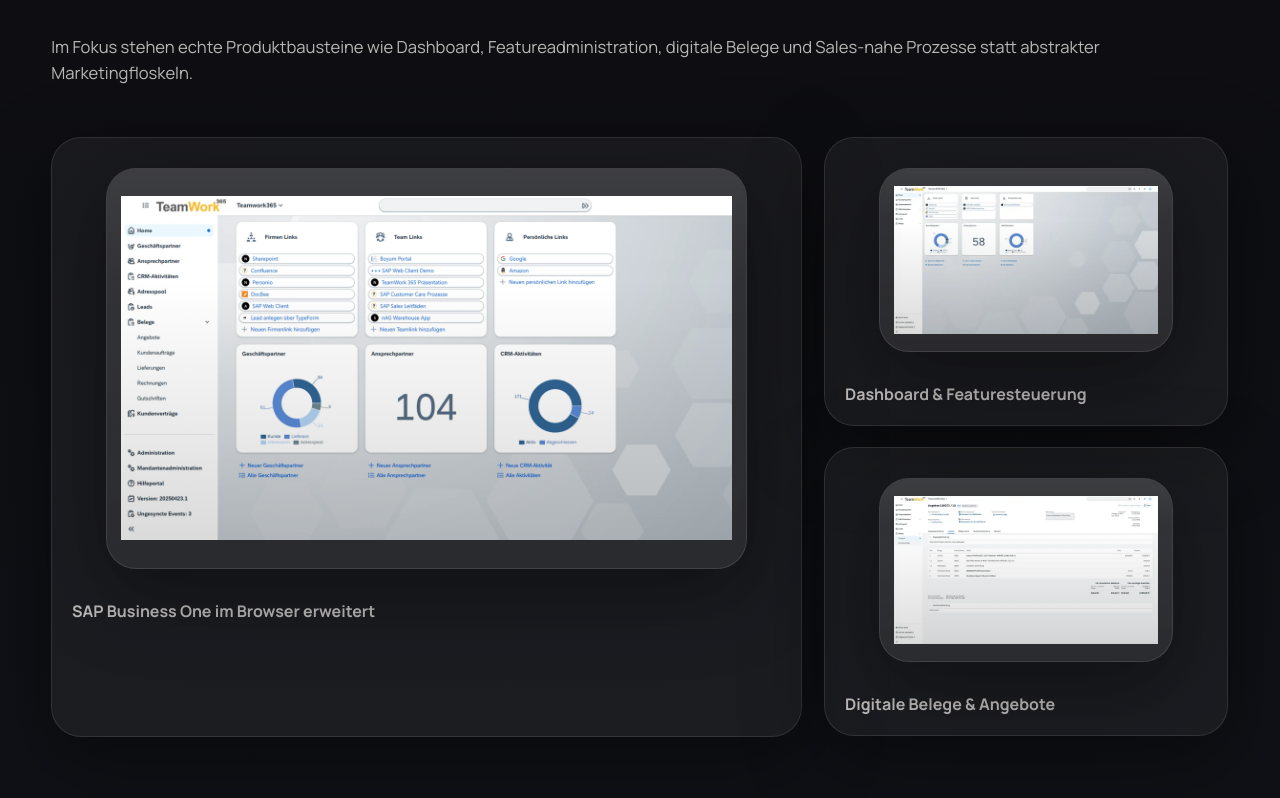
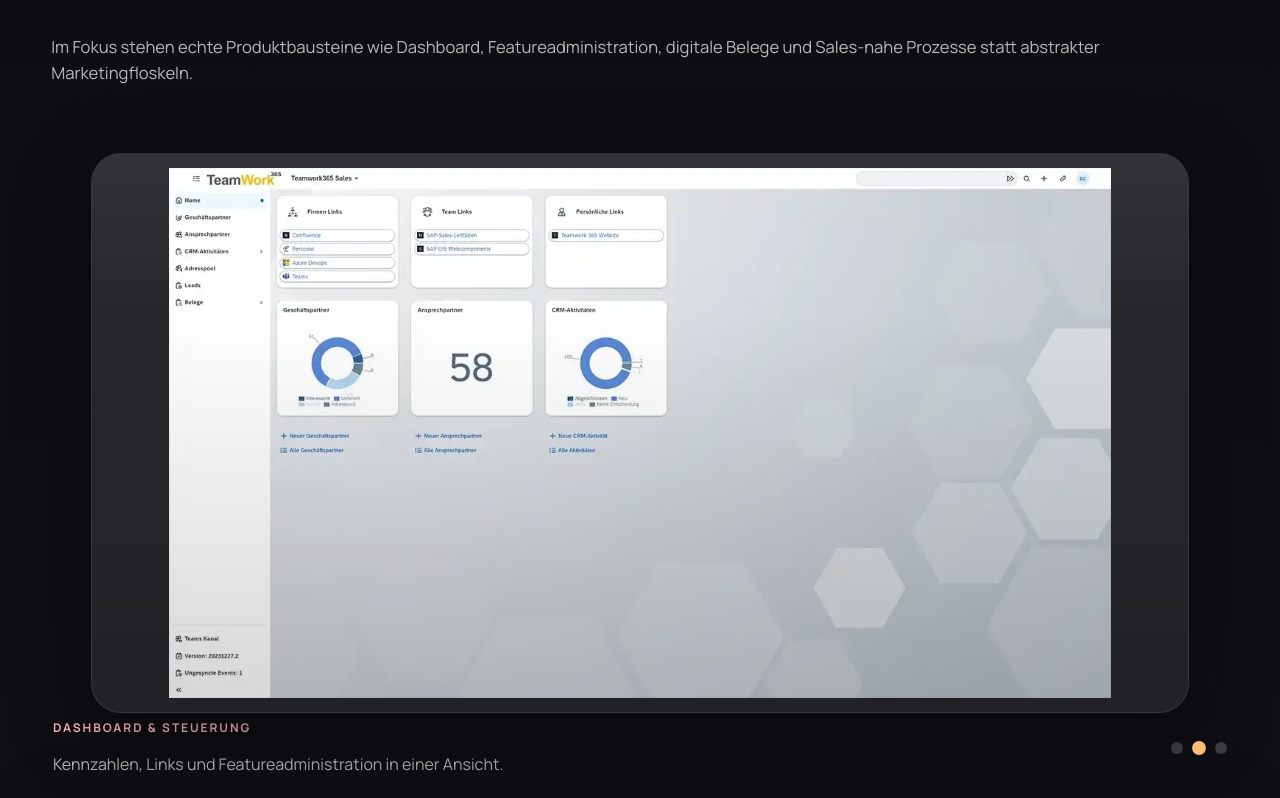
Before and after one commit to simowNgithub/teamwork-page, a React (Vite) app: page / in a window 1280 px wide. Shown: the part 1500-2298 px from the top of the page. Built offline with nearby package versions, Linux system fonts and the light colour scheme.

Commit message:
Add product slideshow and expand digital documents

```diff
--- a/src/App.tsx
+++ b/src/App.tsx
@@ -42,6 +42,27 @@
   },
 ];
 
+const slideshowImages = [
+  {
+    title: "Startseite & Navigation",
+    description: "Zentrale Oberfläche für Teams im erweiterten SAP Business One Web Client.",
+    image: imagePath("tw365-header.webp"),
+    imageAlt: "Startseite von TeamWork 365",
+  },
+  {
+    title: "Dashboard & Steuerung",
+    description: "Kennzahlen, Links und Featureadministration in einer Ansicht.",
+    image: imagePath("tw365-dashboard.webp"),
+    imageAlt: "Dashboard in TeamWork 365",
+  },
+  {
+    title: "Digitale Belege",
+    description: "Angebote und Aufträge digital bereitstellen, teilen und annehmen.",
+    image: imagePath("tw365-sales.webp"),
+    imageAlt: "Digitale Belege in TeamWork 365",
+  },
+];
+
 const functionStories = [
   {
     eyebrow: "SAP Web Client",
@@ -53,9 +74,14 @@
   },
   {
     eyebrow: "Digitale Belege",
-    title: "Angebote, Aufträge und weitere Belege werden digital bereitgestellt und verarbeitet.",
-    text: "TeamWork 365 unterstützt digitale Angebote, Kundenaufträge sowie weitere Belegtypen mit Vorschau, E-Mail-Versand, externen Links und digitaler Annahme.",
-    bullets: ["E-Angebot, E-Kundenauftrag, E-Rechnung und mehr", "Belege per Link teilen und digital annehmen", "Echtzeitdaten direkt aus SAP Business One"],
+    title: "Digitale Belege laufen vom Versand bis zur Annahme in einem durchgängigen Prozess.",
+    text: "TeamWork 365 unterstützt digitale Belege wie E-Angebot, E-Kundenauftrag, E-Rechnung, E-Lieferschein und E-Gutschrift mit Echtzeitdaten aus SAP Business One.",
+    bullets: [
+      "Belege direkt anzeigen, per E-Mail versenden und als Vorschau bereitstellen",
+      "Externe Links zum Teilen und zur digitalen Annahme oder Unterschrift",
+      "Alle Belegdaten in Echtzeit direkt aus SAP Business One laden",
+      "Interne und externe Benachrichtigungen abhängig von SMTP- und Mandantenkonfiguration",
+    ],
     image: imagePath("tw365-sales.webp"),
     imageAlt: "Angebotsansicht in TeamWork 365",
   },
@@ -141,6 +167,7 @@
   const [formState, setFormState] = useState<FormState>(initialFormState);
   const [status, setStatus] = useState<"idle" | "success">("idle");
   const [activeImage, setActiveImage] = useState<{ src: string; alt: string } | null>(null);
+  const [activeSlide, setActiveSlide] = useState(0);
 
   useEffect(() => {
     const elements = document.querySelectorAll<HTMLElement>("[data-reveal]");
@@ -183,6 +210,14 @@
       document.body.style.overflow = "";
     };
   }, [activeImage]);
+
+  useEffect(() => {
+    const intervalId = window.setInterval(() => {
+      setActiveSlide((current) => (current + 1) % slideshowImages.length);
+    }, 4500);
+
+    return () => window.clearInterval(intervalId);
+  }, []);
 
   const handleSubmit = (event: FormEvent<HTMLFormElement>) => {
     event.preventDefault();
@@ -275,10 +310,39 @@
             </p>
           </div>
 
+          <div className="showcase-slideshow" data-reveal="up">
+            <div className="slideshow-stage">
+              {slideshowImages.map((item, index) => (
+                <div className={`slideshow-slide ${index === activeSlide ? "is-active" : ""}`} key={item.title}>
+                  <MediaFrame image={item.image} imageAlt={item.imageAlt} className="showcase-frame" onOpen={(src, alt) => setActiveImage({ src, alt })} />
+                </div>
+              ))}
+            </div>
+
+            <div className="slideshow-meta">
+              <div>
+                <p className="eyebrow">{slideshowImages[activeSlide].title}</p>
+                <p className="slideshow-description">{slideshowImages[activeSlide].description}</p>
+              </div>
+
+              <div className="slideshow-controls" aria-label="Produktbilder">
+                {slideshowImages.map((item, index) => (
+                  <button
+                    key={item.title}
+                    type="button"
+                    className={`slideshow-dot ${index === activeSlide ? "is-active" : ""}`}
+                    onClick={() => setActiveSlide(index)}
+                    aria-label={`Slide ${index + 1}: ${item.title}`}
+                  />
+                ))}
+              </div>
+            </div>
+          </div>
+
           <div className="showcase-grid">
             {showcaseImages.map((item) => (
               <article className={`showcase-card showcase-card-${item.size}`} key={item.title} data-reveal="up">
-                <MediaFrame image={item.image} imageAlt={item.imageAlt} className="showcase-frame" onOpen={(src, alt) => setActiveImage({ src, alt })} />
+                <MediaFrame image={item.image} imageAlt={item.imageAlt} className="showcase-frame showcase-frame-compact" onOpen={(src, alt) => setActiveImage({ src, alt })} />
                 <div className="showcase-label">
                   <span>{item.title}</span>
                 </div>
--- a/src/styles.css
+++ b/src/styles.css
@@ -69,6 +69,7 @@
 .hero-grid,
 .section-heading,
 .showcase-grid,
+.showcase-slideshow,
 .function-grid,
 .pricing-grid,
 .contact-layout {
@@ -360,6 +361,74 @@
   gap: 22px;
 }
 
+.showcase-slideshow {
+  display: grid;
+  gap: 18px;
+  margin-bottom: 22px;
+}
+
+.slideshow-stage {
+  position: relative;
+  min-height: 560px;
+}
+
+.slideshow-slide {
+  position: absolute;
+  inset: 0;
+  opacity: 0;
+  transform: translateY(18px) scale(0.985);
+  pointer-events: none;
+  transition:
+    opacity 420ms ease,
+    transform 420ms ease;
+}
+
+.slideshow-slide.is-active {
+  opacity: 1;
+  transform: translateY(0) scale(1);
+  pointer-events: auto;
+}
+
+.slideshow-slide .showcase-frame {
+  height: 100%;
+  aspect-ratio: auto;
+}
+
+.slideshow-meta {
+  display: flex;
+  justify-content: space-between;
+  align-items: center;
+  gap: 18px;
+  padding: 4px 2px 0;
+}
+
+.slideshow-description {
+  margin: 0;
+  color: var(--text-soft);
+  font-size: 1rem;
+}
+
+.slideshow-controls {
+  display: inline-flex;
+  gap: 10px;
+}
+
+.slideshow-dot {
+  width: 12px;
+  height: 12px;
+  padding: 0;
+  border: 0;
+  border-radius: 999px;
+  background: rgba(255, 255, 255, 0.2);
+  cursor: pointer;
+  transition: transform 180ms ease, background 180ms ease;
+}
+
+.slideshow-dot.is-active {
+  background: var(--accent);
+  transform: scale(1.15);
+}
+
 .showcase-card {
   padding: 14px;
   border-radius: 30px;
@@ -380,6 +449,10 @@
 
 .showcase-frame {
   aspect-ratio: 16 / 10;
+}
+
+.showcase-frame-compact {
+  min-height: 280px;
 }
 
 .showcase-label {
@@ -657,6 +730,7 @@
 
 @media (max-width: 1120px) {
   .section-heading-wide,
+  .showcase-slideshow,
   .showcase-grid,
   .function-grid,
   .pricing-grid,
@@ -670,6 +744,10 @@
       "large"
       "top"
       "bottom";
+  }
+
+  .slideshow-stage {
+    min-height: 420px;
   }
 
   .hero-stage {
@@ -728,6 +806,15 @@
     aspect-ratio: 16 / 11;
   }
 
+  .slideshow-meta {
+    flex-direction: column;
+    align-items: flex-start;
+  }
+
+  .slideshow-stage {
+    min-height: 280px;
+  }
+
   .media-frame img {
     padding: 10px;
   }
```
